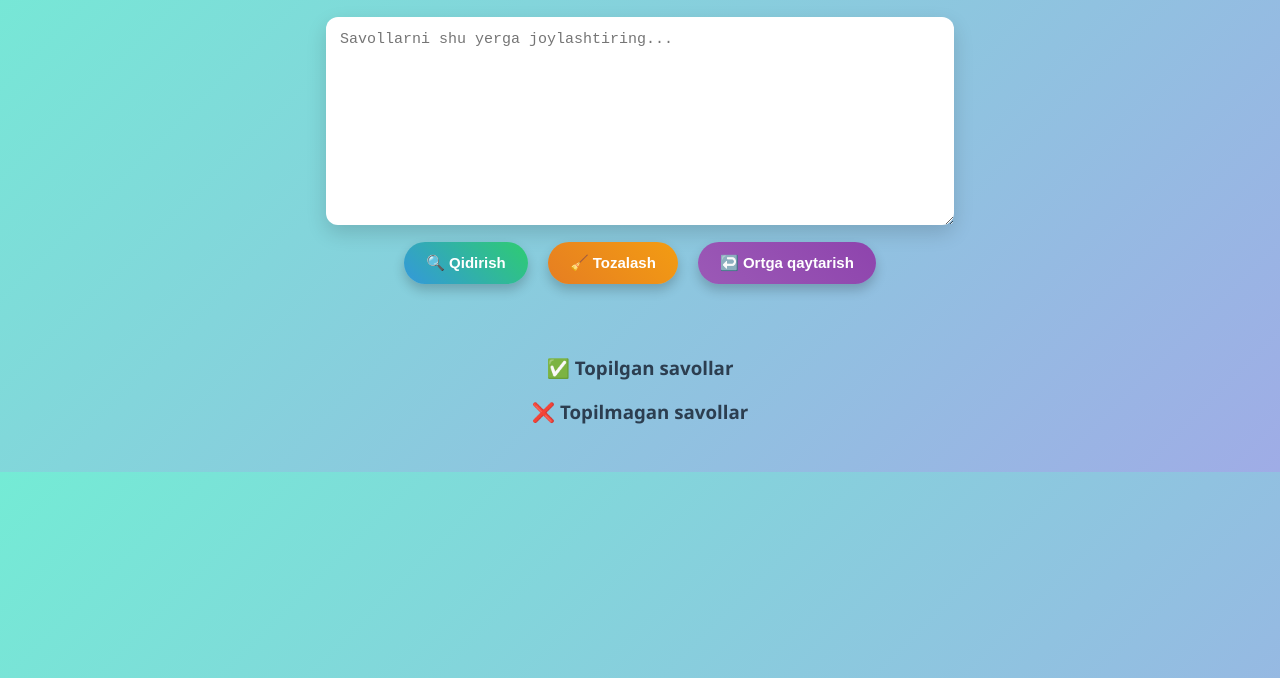
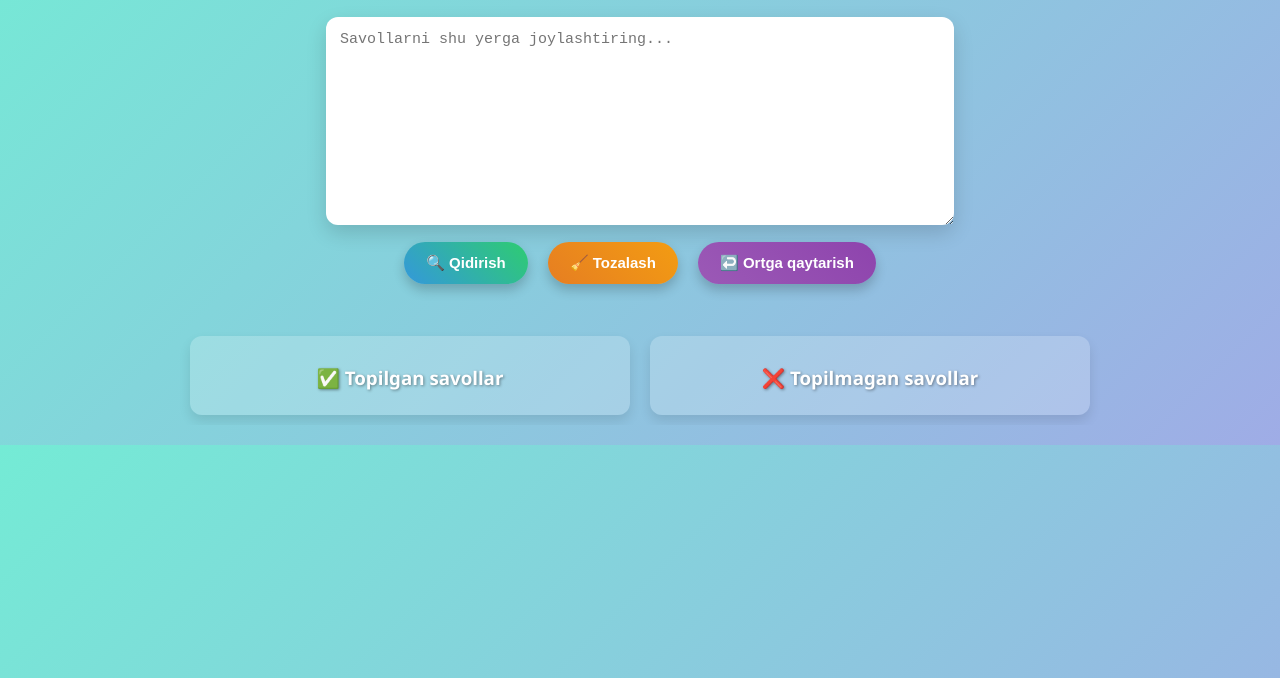
Before and after one commit to hemis2025/hemis-test, a plain HTML site: page index.html in a window 1280 px wide. Shown: the part 122-800 px from the top of the page. Drawn offline with Linux system fonts and the light colour scheme.

Commit message:
Update style.css

```diff
--- a/style.css
+++ b/style.css
@@ -76,13 +76,33 @@ button:hover {
 
 /* Natijalar konteyneri */
 .results {
+  display: flex;
+  justify-content: space-between;
+  gap: 20px;
   margin-top: 30px;
-  max-width: 650px;
+  max-width: 900px;
   margin-left: auto;
   margin-right: auto;
   max-height: 500px;
   overflow-y: auto;
   padding: 10px;
+}
+
+/* Ustunlar */
+.column {
+  flex: 1;
+  padding: 10px;
+  border-radius: 12px;
+  background: rgba(255,255,255,0.2);
+  box-shadow: 0 6px 12px rgba(0,0,0,0.1);
+  text-align: left;
+}
+
+.column h3 {
+  text-align: center;
+  margin-bottom: 15px;
+  color: #fff;
+  text-shadow: 1px 1px 3px rgba(0,0,0,0.4);
 }
 
 /* Har bir savol-javob kartochkasi */
```
